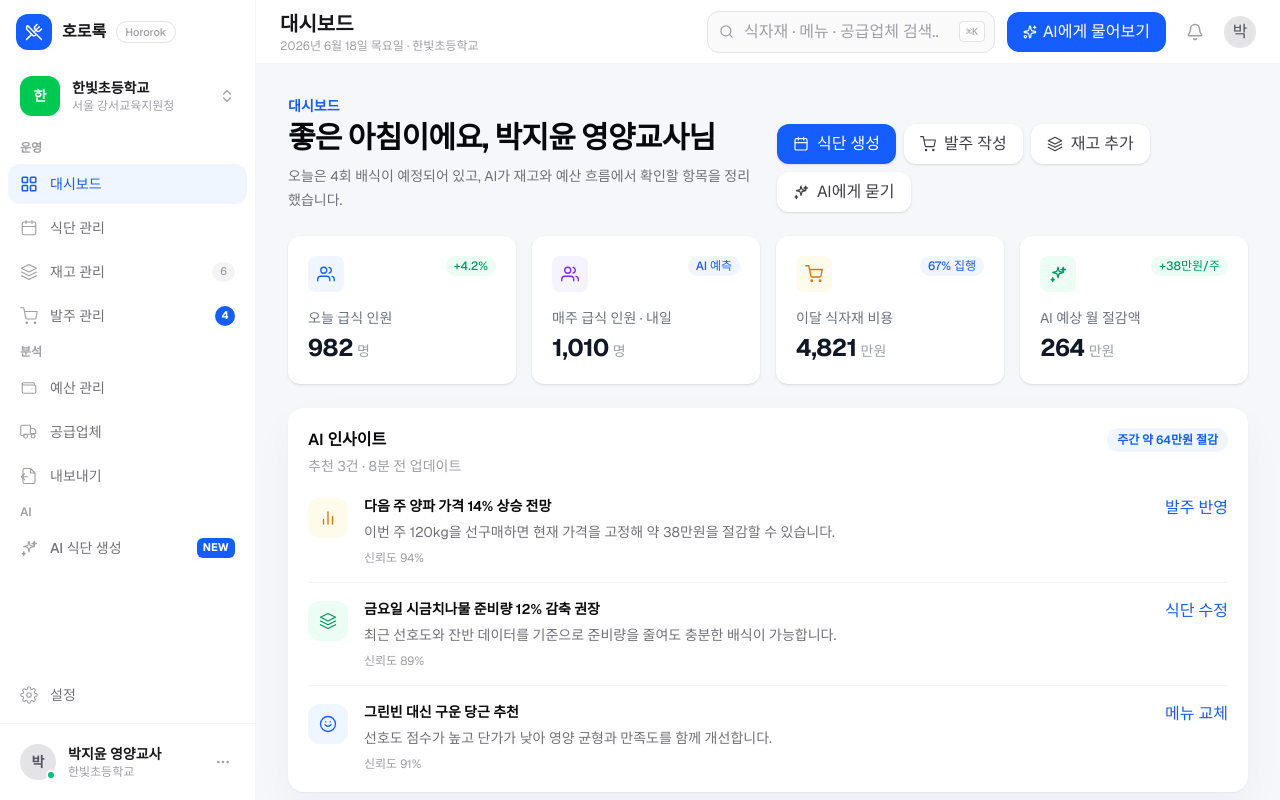
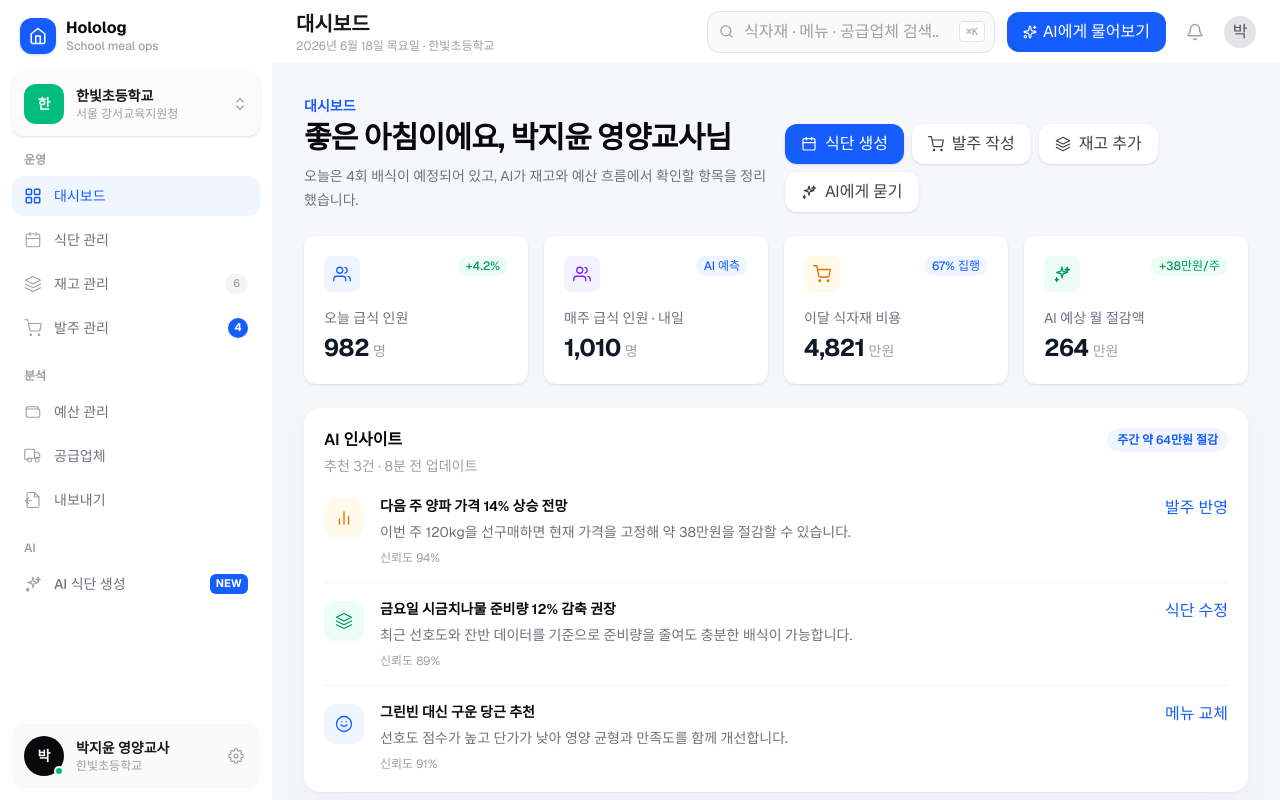
Before and after one commit to Team-Meal/Hololog-Client, a Next.js app: page / in a window 1280 px wide. Built offline with nearby package versions, Linux system fonts and the light colour scheme.

Commit message:
feat: SchoolSelector 및 UserSection UI 개선 및 구성 요소 스타일 조정하여 일관성 향상

```diff
--- a/src/widgets/sidebar/ui/SchoolSelector.tsx
+++ b/src/widgets/sidebar/ui/SchoolSelector.tsx
@@ -1,19 +1,19 @@
-import { ChevronsUpDown } from "lucide-react";
+import { ChevronsUpDownIcon } from "@/shared/ui";
 
 export function SchoolSelector() {
   return (
     <button
       type="button"
-      className="flex w-full items-center gap-3 rounded-xl p-3 text-left transition-colors hover:bg-zinc-50"
+      className="flex w-full items-center gap-3 rounded-xl bg-zinc-50/70 p-3 text-left shadow-sm hover:bg-white"
     >
-      <div className="flex h-10 w-10 shrink-0 items-center justify-center rounded-xl bg-green-500 text-sm font-bold text-white">
+      <div className="flex size-10 shrink-0 items-center justify-center rounded-xl bg-emerald-500 text-sm font-bold text-white">
         한
       </div>
       <div className="min-w-0 flex-1">
         <p className="text-sm font-semibold text-zinc-900">한빛초등학교</p>
         <p className="truncate text-xs text-zinc-400">서울 강서교육지원청</p>
       </div>
-      <ChevronsUpDown size={16} className="shrink-0 text-zinc-400" />
+      <ChevronsUpDownIcon size={16} className="shrink-0 text-zinc-400" />
     </button>
   );
 }
--- a/src/widgets/sidebar/ui/Sidebar.tsx
+++ b/src/widgets/sidebar/ui/Sidebar.tsx
@@ -1,42 +1,26 @@
-import { UtensilsCrossed } from "lucide-react";
-import { NAV_GROUPS, SETTINGS_NAV } from "../model/nav.data";
+import { BrandLogo } from "@/shared/ui";
+import { NAV_GROUPS } from "../model/nav.data";
 import { NavGroup } from "./NavGroup";
-import { NavItem } from "./NavItem";
 import { SchoolSelector } from "./SchoolSelector";
 import { UserSection } from "./UserSection";
 
 export function Sidebar() {
   return (
-    <aside className="hidden h-full w-64 shrink-0 flex-col border-r border-zinc-100 bg-white md:flex">
-      {/* 로고 */}
-      <div className="flex h-16 items-center gap-2.5 px-4">
-        <div className="flex h-9 w-9 items-center justify-center rounded-xl bg-blue-600">
-          <UtensilsCrossed size={18} className="text-white" strokeWidth={2} />
-        </div>
-        <span className="text-base font-bold text-zinc-900">호로록</span>
-        <span className="rounded-full border border-zinc-200 px-2 py-0.5 text-[11px] font-medium text-zinc-400">
-          Hororok
-        </span>
+    <aside className="hidden h-full w-68 shrink-0 flex-col bg-white md:flex">
+      <div className="flex h-18 items-center px-5">
+        <BrandLogo />
       </div>
 
-      {/* 학교 셀렉터 */}
-      <div className="px-2">
+      <div className="px-3">
         <SchoolSelector />
       </div>
 
-      {/* 네비게이션 */}
-      <nav className="flex-1 space-y-2 overflow-y-auto px-2 py-3">
+      <nav className="flex-1 space-y-5 overflow-y-auto px-3 py-4">
         {NAV_GROUPS.map((group) => (
           <NavGroup key={group.id} group={group} />
         ))}
       </nav>
 
-      {/* 설정 */}
-      <div className="px-2 pb-2">
-        <NavItem item={SETTINGS_NAV} />
-      </div>
-
-      {/* 유저 섹션 */}
       <UserSection />
     </aside>
   );
--- a/src/widgets/sidebar/ui/UserSection.tsx
+++ b/src/widgets/sidebar/ui/UserSection.tsx
@@ -1,24 +1,25 @@
-import { MoreHorizontal } from "lucide-react";
+import Link from "next/link";
+import { SettingsIcon } from "@/shared/ui";
 
 export function UserSection() {
   return (
-    <div className="border-t border-zinc-100 p-3">
-      <div className="flex items-center gap-3 rounded-xl p-2">
-        <div className="relative flex h-9 w-9 shrink-0 items-center justify-center rounded-full bg-zinc-200 text-sm font-semibold text-zinc-600">
+    <div className="p-3">
+      <div className="flex items-center gap-3 rounded-xl bg-zinc-50 p-3">
+        <div className="relative flex size-10 shrink-0 items-center justify-center rounded-full bg-zinc-950 text-sm font-semibold text-white">
           박
-          <span className="absolute bottom-0 right-0 h-2.5 w-2.5 rounded-full border-2 border-white bg-emerald-500" />
+          <span className="absolute right-0 bottom-0 size-2.5 rounded-full border-2 border-white bg-emerald-500" />
         </div>
         <div className="min-w-0 flex-1">
-          <p className="text-sm font-semibold text-zinc-900">박지윤 영양교사</p>
+          <p className="truncate text-sm font-semibold text-zinc-900">박지윤 영양교사</p>
           <p className="truncate text-xs text-zinc-400">한빛초등학교</p>
         </div>
-        <button
-          type="button"
-          aria-label="더보기"
-          className="rounded-lg p-1 text-zinc-400 transition-colors hover:bg-zinc-100 hover:text-zinc-600"
+        <Link
+          href="/settings"
+          aria-label="설정"
+          className="rounded-lg p-1 text-zinc-400 hover:bg-zinc-100 hover:text-zinc-600"
         >
-          <MoreHorizontal size={16} />
-        </button>
+          <SettingsIcon size={16} />
+        </Link>
       </div>
     </div>
   );
```
